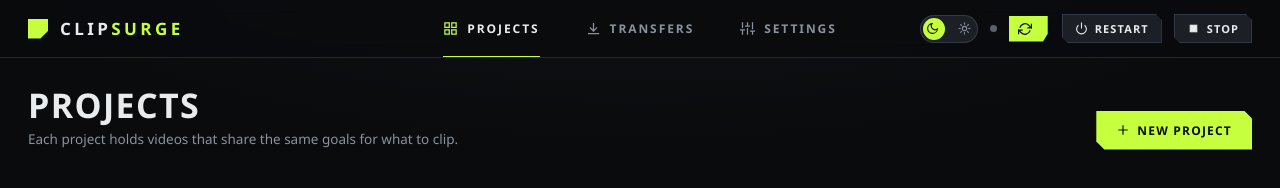
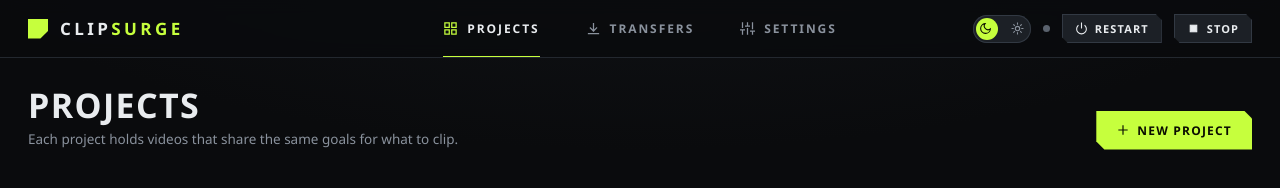
Before and after one commit to unlimitedera/Clipsurge, a plain HTML site: page web/index.html in a window 1280 px wide. Drawn offline with Linux system fonts and the light colour scheme; no server answers.

Commit message:
Update button: stay hidden when there is no update

```diff
--- a/web/theme.css
+++ b/web/theme.css
@@ -503,3 +503,5 @@ button.uib:hover{color:var(--lime);border-color:var(--lime);filter:none}.uit.err
 @media (max-width:1600px){.upd-pill{padding:6px 9px}.upd-pill{font-size:0}.upd-pill svg{margin:0}}
 
 .hright.cmp .g.sm{font-size:0;gap:0;padding-left:9px;padding-right:9px}.hright.cmp .g.sm svg{margin:0}
+
+.upd-pill[hidden]{display:none!important}
```
